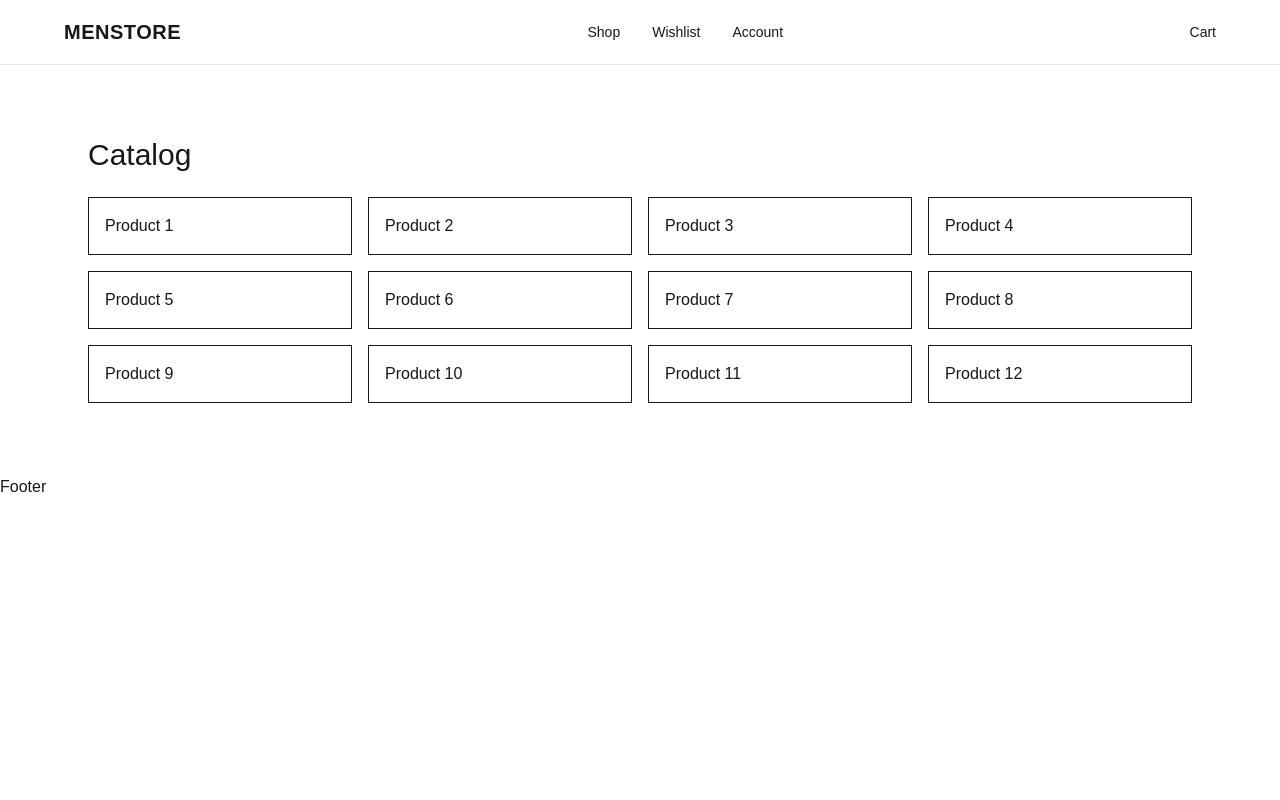
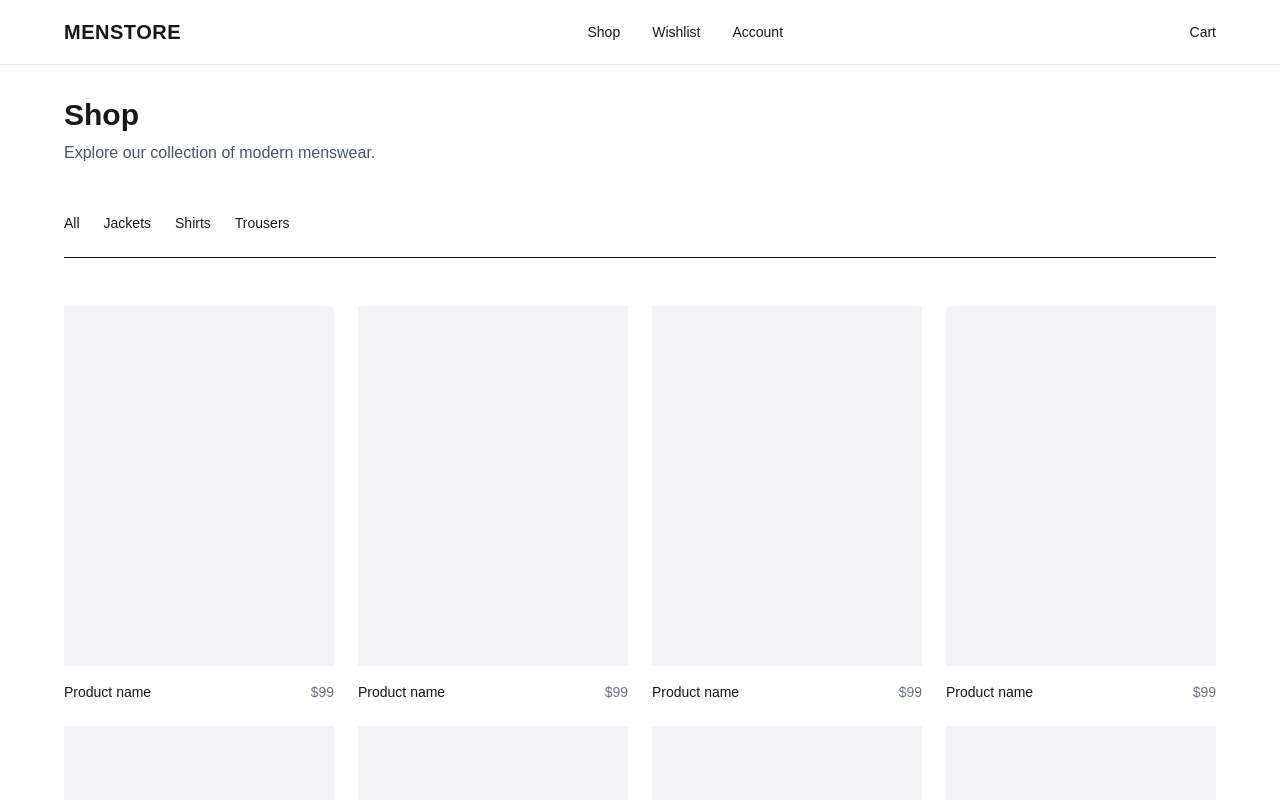
Before and after one commit to aslan8980/erkinsouls-front, a Next.js app: page /catalog in a window 1280 px wide. Shown: the top 800 px of the page. Built offline with nearby package versions, Linux system fonts and the light colour scheme.

Commit message:
catalog page with product grid

```diff
--- a/app/catalog/page.tsx
+++ b/app/catalog/page.tsx
@@ -1,22 +1,45 @@
-// app/catalog/page.tsx
 import Link from "next/link";
 
 export default function CatalogPage() {
   return (
-    <div className="px-6 py-10">
-      <h1 className="text-3xl mb-6">Catalog</h1>
+    <div className="space-y-12">
 
-      <div className="grid grid-cols-2 md:grid-cols-4 gap-4">
-        {[...Array(12)].map((_, i) => (
+      {/* HEADER */}
+      <section>
+        <h1 className="text-3xl font-semibold mb-2">Shop</h1>
+        <p className="text-gray-600">
+          Explore our collection of modern menswear.
+        </p>
+      </section>
+
+      {/* FILTERS (UI ONLY) */}
+      <section className="flex gap-6 text-sm border-b pb-6">
+        <button className="hover:opacity-60 transition">All</button>
+        <button className="hover:opacity-60 transition">Jackets</button>
+        <button className="hover:opacity-60 transition">Shirts</button>
+        <button className="hover:opacity-60 transition">Trousers</button>
+      </section>
+
+      {/* PRODUCTS GRID */}
+      <section className="grid grid-cols-2 md:grid-cols-4 gap-6">
+        {Array.from({ length: 12 }).map((_, i) => (
           <Link
             key={i}
             href={`/product/${i + 1}`}
-            className="border p-4"
+            className="group block"
           >
-            Product {i + 1}
+            <div className="aspect-[3/4] bg-gray-100 mb-4"></div>
+
+            <div className="flex justify-between text-sm">
+              <span className="group-hover:underline">
+                Product name
+              </span>
+              <span className="text-gray-500">$99</span>
+            </div>
           </Link>
         ))}
-      </div>
+      </section>
+
     </div>
   );
 }
```
